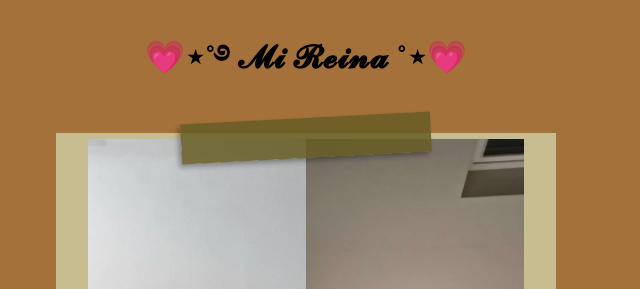
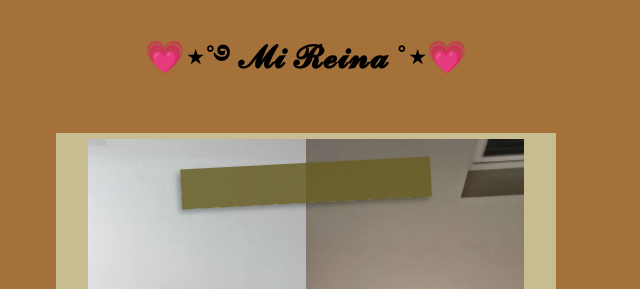
Before and after one commit to MiReinaa/MiReinaa.github.io, a plain HTML site: page index.html in a window 1280 px wide. Shown: the top 289 px of the page, without its empty margins (334-974 px from the left). Drawn offline with Linux system fonts and the light colour scheme.

Commit message:
Update index.html

```diff
--- a/index.html
+++ b/index.html
@@ -77,7 +77,7 @@
             z-index: 1; /* Ensure the tape is above the frame */
         }
         .tape {
-            margin-bottom: 390px; /* Adjust the margin-bottom to position the tape */
+            margin-bottom: 300px; /* Adjust the margin-bottom to position the tape */
             transform: rotate(87deg); /* Rotate tape to make it diagonal */
         }
         .tapu {
```
